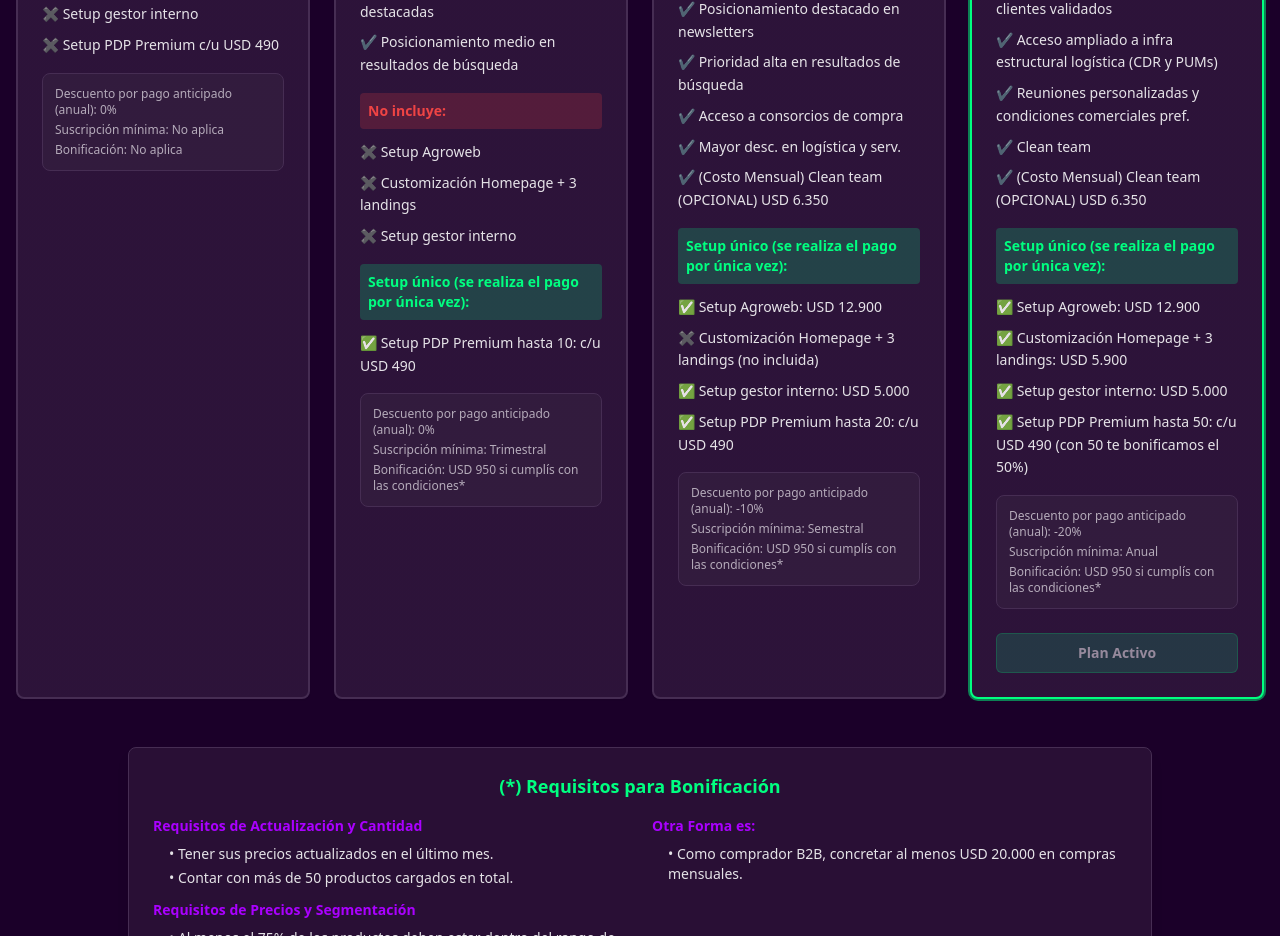
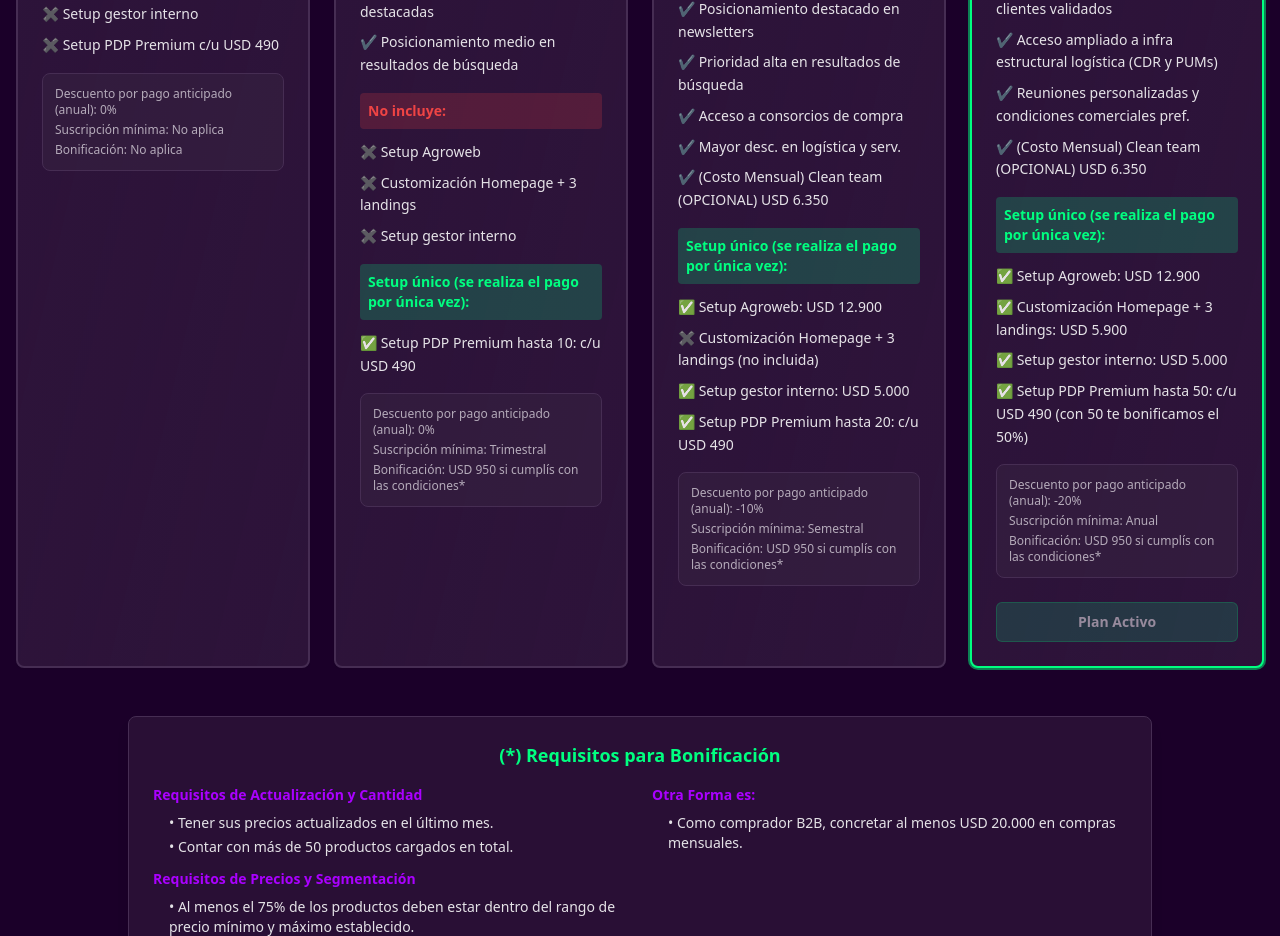
Before and after one commit to MerMenchon/aesthetic-category-requests, a React (Vite) app: page / in a window 1280 px wide. Shown: the part 843-1779 px from the top of the page. Built offline with nearby package versions, Linux system fonts and the light colour scheme.

Commit message:
Code edited in Lovable Code Editor
Edited UI in Lovable

```diff
--- a/src/pages/Index.tsx
+++ b/src/pages/Index.tsx
@@ -185,7 +185,7 @@ const PLAN_CONFIGURATIONS = {
       title: "🚀 Interestelar",
       subtitle: "Alianza estratégica, expansión sin límites",
       price: "USD 11.950",
-      features: ["✔️ Marketplace B2C y B2B", "✔️ AgroWebs", "✔️ Gestor interno", "✔️ Consultor/acomercial dedicado/a", "✔️ Posicionamiento premium en homepage y listados", "✔️ Campañas de co-branding con Bipolos", "✔️ Participación en proyectos y clientes validados", "✔️ Acceso ampliado a infra estructural logística (CDR y PUMs)", "✔️ Reuniones personalizadas y condiciones comerciales pref.", "✔️ Clean team", "✔️ (Costo Mensual) Clean team (OPCIONAL) USD 6.350"],
+      features: ["✔️ Marketplace B2C y B2B", "✔️ AgroWebs", "✔️ Gestor interno", "✔️ Consultor/acomercial dedicado/a", "✔️ Posicionamiento premium en homepage y listados", "✔️ Campañas de co-branding con Bipolos", "✔️ Participación en proyectos y clientes validados", "✔️ Acceso ampliado a infra estructural logística (CDR y PUMs)", "✔️ Reuniones personalizadas y condiciones comerciales pref.", "✔️ (Costo Mensual) Clean team (OPCIONAL) USD 6.350"],
       setupCosts: ["✅ Setup Agroweb: USD 12.900", "✅ Customización Homepage + 3 landings: USD 5.900", "✅ Setup gestor interno: USD 5.000", "✅ Setup PDP Premium hasta 50: c/u USD 490 (con 50 te bonificamos el 50%)"],
       details: {
         discount: "-20%",
```
